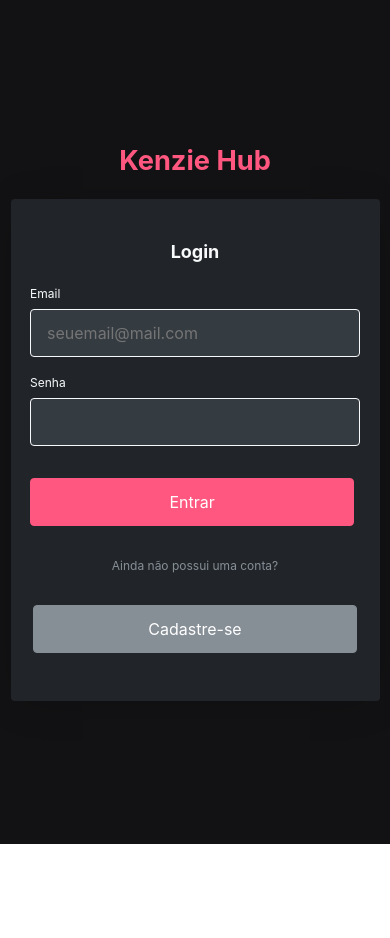
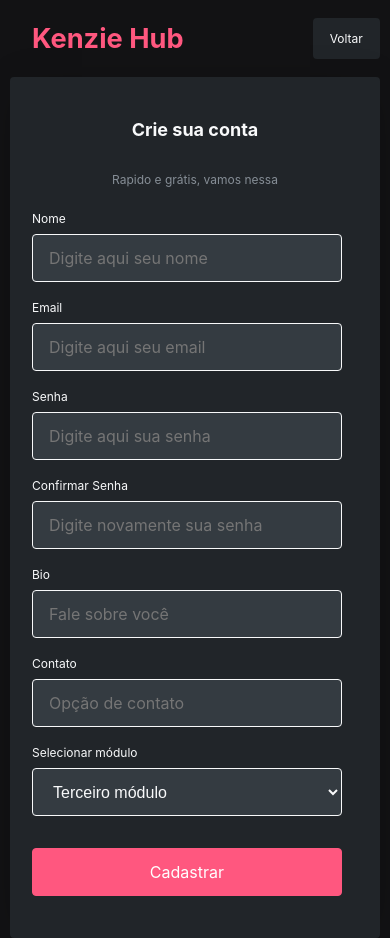
Before and after one commit to kalebesampaio/kenzie_hub, a React (Vite) app: page /register in a window 390 px wide. Before the commit the page ends 844 px from the top, so only its background shows below. Built offline with nearby package versions, Linux system fonts and the light colour scheme.

Commit message:
feat: register and responsive pages

```diff
--- a/package.json
+++ b/package.json
@@ -12,6 +12,7 @@
   "dependencies": {
     "react": "^18.2.0",
     "react-dom": "^18.2.0",
+    "react-router-dom": "^6.13.0",
     "styled-components": "^6.0.0-rc.3"
   },
   "devDependencies": {
--- a/src/App.tsx
+++ b/src/App.tsx
@@ -1,11 +1,12 @@
-import { Login } from "./pages/Login";
+import { RoutesMain } from "./routes";
 import GlobalStyle from "./styles/global";
 
 function App() {
   return (
     <>
       <GlobalStyle />
-      <Login />
+
+      <RoutesMain />
     </>
   );
 }
--- a/src/components/ButtonForm/index.tsx
+++ b/src/components/ButtonForm/index.tsx
@@ -2,8 +2,13 @@ import { ButtonFormStyle } from "./styles";
 export interface IButtonProps {
   color?: string;
   children?: string;
+  click?: any;
 }
 
-export const ButtonForm = ({ color, children }: IButtonProps) => {
-  return <ButtonFormStyle color={color}>{children}</ButtonFormStyle>;
+export const ButtonForm = ({ color, children, click }: IButtonProps) => {
+  return (
+    <ButtonFormStyle onClick={click} color={color}>
+      {children}
+    </ButtonFormStyle>
+  );
 };
--- a/src/components/ButtonForm/styles.ts
+++ b/src/components/ButtonForm/styles.ts
@@ -41,4 +41,8 @@ export const ButtonFormStyle = styled.button`
       transform: scale(1);
     }
   }
+
+  @media (max-width: 500px) {
+    width: 95%;
+  }
 `;
--- a/src/components/Form/styles.ts
+++ b/src/components/Form/styles.ts
@@ -4,6 +4,12 @@ export const FormStyle = styled.form`
   h2 {
     color: var(--grey-0);
     font-size: 1.125rem;
+    text-align: center;
+    margin-bottom: 1rem;
+  }
+  p {
+    font-size: 12px;
+    color: var(--grey-1);
     text-align: center;
     margin-bottom: 1rem;
   }
@@ -31,4 +37,32 @@ export const FormStyle = styled.form`
 
     margin-bottom: 10px;
   }
+  select {
+    cursor: pointer;
+    display: flex;
+    flex-direction: row;
+    align-items: center;
+
+    width: 329.93px;
+    height: 48px;
+
+    background: var(--grey-2);
+    color: var(--grey-0);
+    font-size: 1rem;
+    padding: 0px 1rem;
+
+    border: 1.2182px solid var(--grey-0);
+    border-radius: 4px;
+
+    margin-bottom: 10px;
+  }
+  @media (max-width: 500px) {
+    width: 100%;
+    input {
+      width: 95%;
+    }
+    select {
+      width: 95%;
+    }
+  }
 `;
--- a/src/main.tsx
+++ b/src/main.tsx
@@ -1,9 +1,12 @@
 import React from "react";
 import ReactDOM from "react-dom/client";
 import App from "./App.tsx";
+import { BrowserRouter } from "react-router-dom";
 
 ReactDOM.createRoot(document.getElementById("root") as HTMLElement).render(
   <React.StrictMode>
-    <App />
+    <BrowserRouter>
+      <App />
+    </BrowserRouter>
   </React.StrictMode>
 );
--- a/src/pages/Login/index.tsx
+++ b/src/pages/Login/index.tsx
@@ -1,8 +1,10 @@
 import { ButtonForm } from "../../components/ButtonForm";
 import { Form } from "../../components/Form";
 import { ContainerLogin, LoginStyle } from "./style";
+import { useNavigate } from "react-router-dom";
 
 export const Login = () => {
+  const navigate = useNavigate();
   return (
     <LoginStyle>
       <h1>Kenzie Hub</h1>
@@ -15,7 +17,12 @@ export const Login = () => {
           <ButtonForm>Entrar</ButtonForm>
         </Form>
         <p>Ainda não possui uma conta?</p>
-        <ButtonForm color={"868E96"}>Cadastre-se</ButtonForm>
+        <ButtonForm
+          click={() => navigate("../register", { replace: true })}
+          color={"868E96"}
+        >
+          Cadastre-se
+        </ButtonForm>
       </ContainerLogin>
     </LoginStyle>
   );
--- a/src/pages/Login/style.ts
+++ b/src/pages/Login/style.ts
@@ -35,4 +35,8 @@ export const ContainerLogin = styled.div`
     color: var(--grey-1);
     margin-top: 2rem;
   }
+  @media (max-width: 500px) {
+    width: 95%;
+    align-items: normal;
+  }
 `;
--- /dev/null
+++ b/src/pages/Register/index.tsx
@@ -0,0 +1,63 @@
+import { ButtonForm } from "../../components/ButtonForm";
+import { Form } from "../../components/Form";
+import { ContainerRegister, ContainerTitle, RegisterStyle } from "./style";
+import { useNavigate } from "react-router-dom";
+
+export const Register = () => {
+  const navigate = useNavigate();
+  return (
+    <RegisterStyle>
+      <ContainerTitle>
+        <h1>Kenzie Hub</h1>
+        <button onClick={() => navigate("../login", { replace: true })}>
+          Voltar
+        </button>
+      </ContainerTitle>
+
+      <ContainerRegister>
+        <Form text={"Crie sua conta"}>
+          <p>Rapido e grátis, vamos nessa</p>
+          <label htmlFor="name">Nome</label>
+          <input type="text" id="name" placeholder="Digite aqui seu nome" />
+
+          <label htmlFor="email">Email</label>
+          <input type="email" id="email" placeholder="Digite aqui seu email" />
+
+          <label htmlFor="password">Senha</label>
+          <input
+            type="password"
+            id="password"
+            placeholder="Digite aqui sua senha"
+          />
+
+          <label htmlFor="confirm-password">Confirmar Senha</label>
+          <input
+            type="password"
+            id="confirm-password"
+            placeholder="Digite novamente sua senha"
+          />
+
+          <label htmlFor="bio">Bio</label>
+          <input type="text" id="bio" placeholder="Fale sobre você" />
+
+          <label htmlFor="contact">Contato</label>
+          <input type="text" id="contact" placeholder="Opção de contato" />
+
+          <label htmlFor="modulo">Selecionar módulo</label>
+          <select name="modulo" id="modulo">
+            <option value="Primeiro módulo">Primeiro módulo</option>
+            <option value="Segundo módulo">Segundo módulo</option>
+            <option value="Terceiro módulo" selected>
+              Terceiro módulo
+            </option>
+            <option value="Quarto módulo">Quarto módulo</option>
+            <option value="Quinto módulo">Quinto módulo</option>
+            <option value="Sexto módulo">Sexto módulo</option>
+          </select>
+
+          <ButtonForm>Cadastrar</ButtonForm>
+        </Form>
+      </ContainerRegister>
+    </RegisterStyle>
+  );
+};
--- /dev/null
+++ b/src/pages/Register/style.ts
@@ -0,0 +1,61 @@
+import styled from "styled-components";
+
+export const RegisterStyle = styled.div`
+  max-width: 100vw;
+  background-color: var(--grey-4);
+
+  display: flex;
+  align-items: center;
+  justify-content: center;
+  flex-direction: column;
+  h1 {
+    color: var(--color-primary);
+    margin: 22px 22px;
+    font-size: 1.7rem;
+    font-weight: bold;
+  }
+`;
+
+export const ContainerRegister = styled.div`
+  display: flex;
+  flex-direction: column;
+  align-items: center;
+  padding: 42px 22px;
+
+  width: 370px;
+  min-height: 502px;
+
+  background: var(--grey-3);
+  box-shadow: 0px 4px 40px -10px rgba(0, 0, 0, 0.25);
+  border-radius: 4px;
+
+  p {
+    font-size: 12px;
+    color: var(--grey-1);
+    margin-top: 2rem;
+  }
+`;
+
+export const ContainerTitle = styled.div`
+  width: 370px;
+  display: flex;
+  justify-content: space-between;
+  align-items: center;
+  button {
+    width: 67.49px;
+    height: 40.11px;
+
+    background: var(--grey-3);
+    border-radius: 4px;
+
+    font-size: 12px;
+    text-align: center;
+    color: var(--grey-0);
+
+    cursor: pointer;
+
+    &:hover {
+      background-color: var(--grey-2);
+    }
+  }
+`;
--- /dev/null
+++ b/src/routes/index.tsx
@@ -0,0 +1,11 @@
+import { Route, Routes, Navigate } from "react-router-dom";
+import { Login } from "../pages/Login";
+import { Register } from "../pages/Register";
+
+export const RoutesMain = () => (
+  <Routes>
+    <Route path="/login" element={<Login></Login>}></Route>
+    <Route path="/register" element={<Register></Register>}></Route>
+    <Route path="*" element={<Navigate to="/login" />}></Route>
+  </Routes>
+);
```
Also changed, not shown: 1 other file (tests, documents, lock files or other folders).
